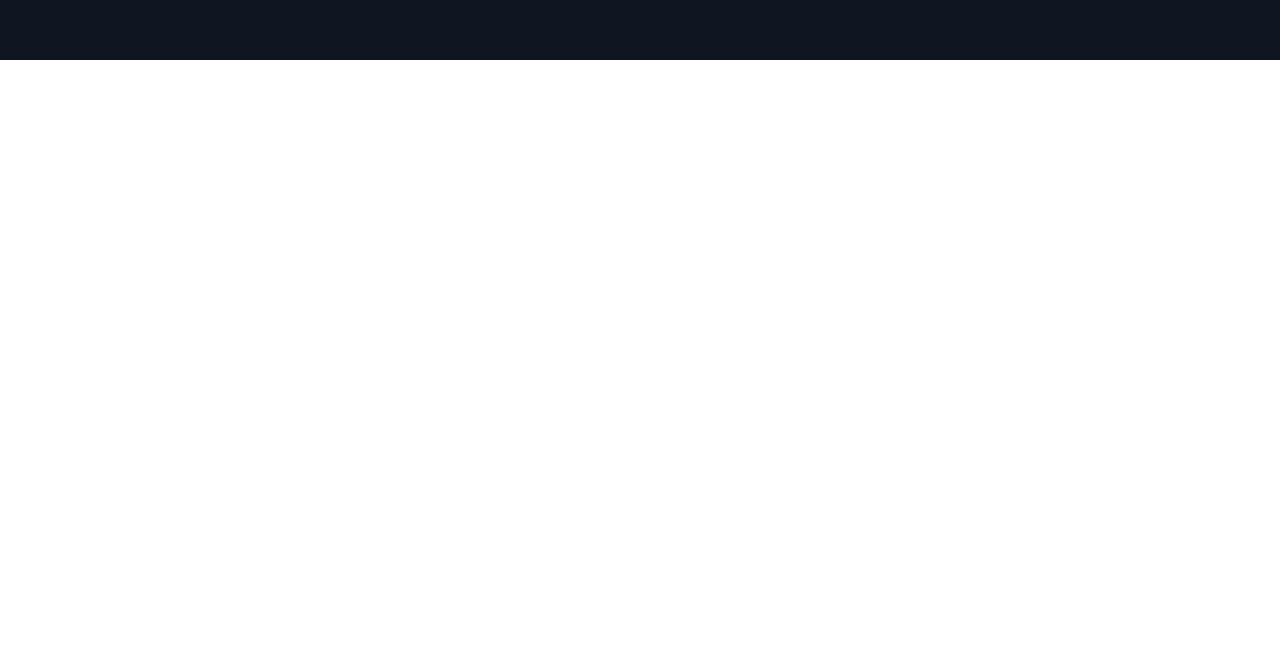
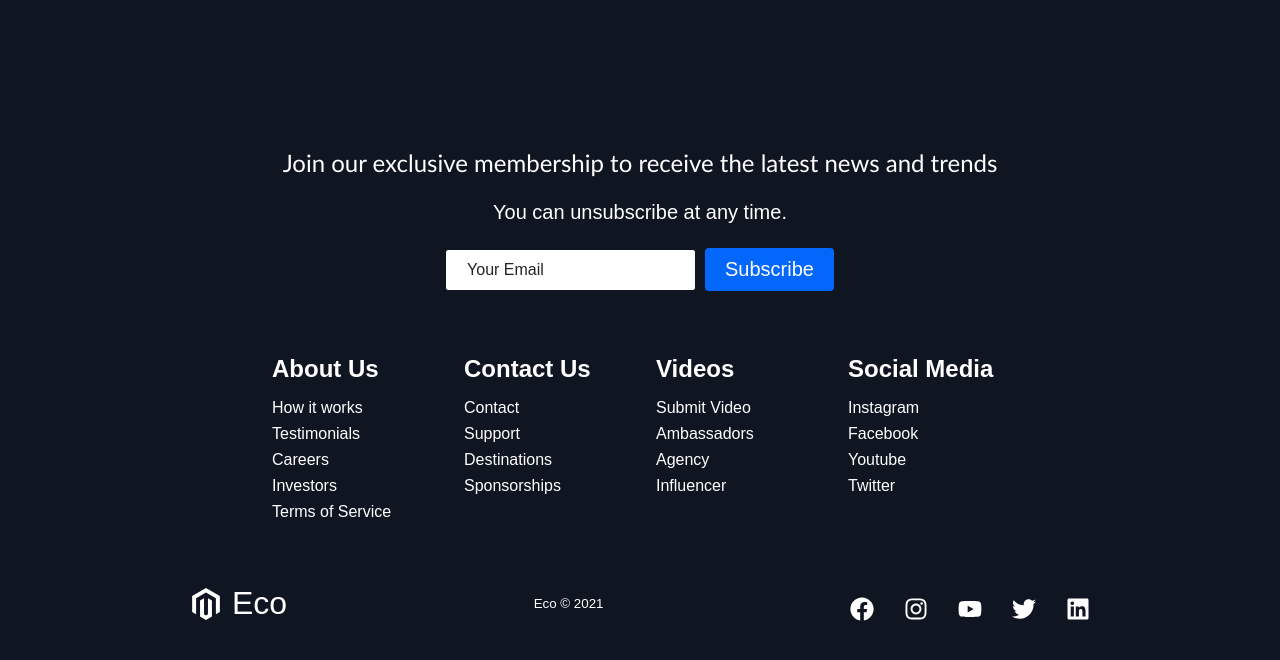
Before and after one commit to otinomz/React-site-and-styled-components, a React (Create React App) app: page / in a window 1280 px wide. Shown: the part 2139-2799 px from the top of the page. Before the commit the page ends 2199 px from the top, so only its background shows below. Built offline with nearby package versions, Linux system fonts and the light colour scheme.

Commit message:
footer added

```diff
--- a/src/App.js
+++ b/src/App.js
@@ -1,6 +1,6 @@
 import GlobalStyle from './globalStyles';
 import { BrowserRouter as Router, Switch, Route } from 'react-router-dom'
-import { Navbar } from "./components";
+import { Footer, Navbar } from "./components";
 import Home from './pages/HomePage/Home';
 
 function App() {
@@ -9,9 +9,10 @@ function App() {
       <GlobalStyle/>
         <Navbar/>
       <Switch>
-          <Route path="/" exact component={Home} />
+        <Route path="/" exact component={Home} />
+        {/* <Route path="/" exact component={Home} /> */}
       </Switch>
-
+        <Footer/>
       </Router>
   );
 }
--- a/src/components/Footer/Footer.elements.js
+++ b/src/components/Footer/Footer.elements.js
@@ -0,0 +1,158 @@
+import styled from 'styled-components';
+import { FaMagento } from 'react-icons/fa';
+import { Link } from 'react-router-dom';
+
+export const FooterContainer = styled.div`
+  background-color: #101522;
+  padding: 4rem 0 2rem 0;
+  display: flex;
+  flex-direction: column;
+  justify-content: center;
+  align-items: center;
+`;
+
+export const FooterSubscription = styled.section`
+  display: flex;
+  flex-direction: column;
+  justify-content: center;
+  align-items: center;
+  text-align: center;
+  margin-bottom: 24px;
+  padding: 24px;
+  color: #fff;
+`;
+
+export const FooterSubHeading = styled.p`
+  font-family: 'Trebuchet MS', 'Lucida Sans Unicode', 'Lucida Grande',
+    'Lucida Sans', Arial, sans-serif;
+  margin-bottom: 24px;
+  font-size: 24px;
+`;
+
+export const FooterSubText = styled.p`
+  margin-bottom: 24px;
+  font-size: 20px;
+`;
+
+export const Form = styled.form`
+  display: flex;
+  justify-content: center;
+  align-items: center;
+  @media screen and (max-width: 820px) {
+    flex-direction: column;
+    width: 80%;
+  }
+`;
+
+export const FormInput = styled.input`
+  padding: 10px 20px;
+  border-radius: 2px;
+  margin-right: 10px;
+  outline: none;
+  border: none;
+  font-size: 16px;
+  border: 1px solid #fff;
+  &::placeholder {
+    color: #242424;
+  }
+  @media screen and (max-width: 820px) {
+    width: 100%;
+    margin: 0 0 16px 0;
+  }
+`;
+
+export const FooterLinksContainer = styled.div`
+  width: 100%;
+  max-width: 1000px;
+  display: flex;
+  justify-content: center;
+  @media screen and (max-width: 820px) {
+    padding-top: 32px;
+  }
+`;
+
+export const FooterLinksWrapper = styled.div`
+  display: flex;
+  @media screen and (max-width: 820px) {
+    flex-direction: column;
+  }
+`;
+
+export const FooterLinkItems = styled.div`
+  display: flex;
+  flex-direction: column;
+  align-items: flex-start;
+  margin: 16px;
+  text-align: left;
+  width: 160px;
+  box-sizing: border-box;
+  color: #fff;
+  @media screen and (max-width: 420px) {
+    margin: 0;
+    padding: 10px;
+    width: 100%;
+  }
+`;
+
+export const FooterLinkTitle = styled.h2`
+  margin-bottom: 16px;
+`;
+
+export const FooterLink = styled(Link)`
+  color: #fff;
+  text-decoration: none;
+  margin-bottom: 0.5rem;
+  &:hover {
+    color: #0467fb;
+    transition: 0.3s ease-out;
+  }
+`;
+
+export const SocialMedia = styled.section`
+  max-width: 1000px;
+  width: 100%;
+`;
+
+export const SocialMediaWrap = styled.div`
+  display: flex;
+  justify-content: space-between;
+  align-items: center;
+  width: 90%;
+  max-width: 1000px;
+  margin: 40px auto 0 auto;
+  @media screen and (max-width: 820px) {
+    flex-direction: column;
+  }
+`;
+
+export const SocialLogo = styled(Link)`
+  color: #fff;
+  justify-self: start;
+  cursor: pointer;
+  text-decoration: none;
+  font-size: 2rem;
+  display: flex;
+  align-items: center;
+  margin-bottom: 16px;
+`;
+
+export const SocialIcon = styled(FaMagento)`
+  margin-right: 10px;
+`;
+
+export const WebsiteRights = styled.small`
+  color: #fff;
+  margin-bottom: 16px;
+`;
+
+export const SocialIcons = styled.div`
+  display: flex;
+  justify-content: space-between;
+  align-items: center;
+  width: 240px;
+`;
+
+export const SocialIconLink = styled.a`
+  color: #fff;
+  font-size: 24px;
+`;
--- a/src/components/Footer/Footer.js
+++ b/src/components/Footer/Footer.js
@@ -1,11 +1,116 @@
-import React from 'react'
+import React from 'react';
+import { Button } from '../../globalStyles';
+import {
+  FaFacebook,
+  FaInstagram,
+  FaYoutube,
+  FaTwitter,
+  FaLinkedin
+} from 'react-icons/fa';
+import {
+  FooterContainer,
+  FooterSubscription,
+  FooterSubText,
+  FooterSubHeading,
+  Form,
+  FormInput,
+  FooterLinksContainer,
+  FooterLinksWrapper,
+  FooterLinkItems,
+  FooterLinkTitle,
+  FooterLink,
+  SocialMedia,
+  SocialMediaWrap,
+  SocialLogo,
+  SocialIcon,
+  WebsiteRights,
+  SocialIcons,
+  SocialIconLink
+} from './Footer.elements';
 
-const Footer = () => {
-    return (
-        <div>
-
-        </div>
-    )
+function Footer() {
+  return (
+    <FooterContainer>
+      <FooterSubscription>
+        <FooterSubHeading>
+          Join our exclusive membership to receive the latest news and trends
+        </FooterSubHeading>
+        <FooterSubText>You can unsubscribe at any time.</FooterSubText>
+        <Form>
+          <FormInput name='email' type='email' placeholder='Your Email' />
+          <Button fontBig>Subscribe</Button>
+        </Form>
+      </FooterSubscription>
+      <FooterLinksContainer>
+        <FooterLinksWrapper>
+          <FooterLinkItems>
+            <FooterLinkTitle>About Us</FooterLinkTitle>
+            <FooterLink to='/sign-up'>How it works</FooterLink>
+            <FooterLink to='/'>Testimonials</FooterLink>
+            <FooterLink to='/'>Careers</FooterLink>
+            <FooterLink to='/'>Investors</FooterLink>
+            <FooterLink to='/'>Terms of Service</FooterLink>
+          </FooterLinkItems>
+          <FooterLinkItems>
+            <FooterLinkTitle>Contact Us</FooterLinkTitle>
+            <FooterLink to='/'>Contact</FooterLink>
+            <FooterLink to='/'>Support</FooterLink>
+            <FooterLink to='/'>Destinations</FooterLink>
+            <FooterLink to='/'>Sponsorships</FooterLink>
+          </FooterLinkItems>
+        </FooterLinksWrapper>
+        <FooterLinksWrapper>
+          <FooterLinkItems>
+            <FooterLinkTitle>Videos</FooterLinkTitle>
+            <FooterLink to='/'>Submit Video</FooterLink>
+            <FooterLink to='/'>Ambassadors</FooterLink>
+            <FooterLink to='/'>Agency</FooterLink>
+            <FooterLink to='/'>Influencer</FooterLink>
+          </FooterLinkItems>
+          <FooterLinkItems>
+            <FooterLinkTitle>Social Media</FooterLinkTitle>
+            <FooterLink to='/'>Instagram</FooterLink>
+            <FooterLink to='/'>Facebook</FooterLink>
+            <FooterLink to='/'>Youtube</FooterLink>
+            <FooterLink to='/'>Twitter</FooterLink>
+          </FooterLinkItems>
+        </FooterLinksWrapper>
+      </FooterLinksContainer>
+      <SocialMedia>
+        <SocialMediaWrap>
+          <SocialLogo to='/'>
+            <SocialIcon />
+            Eco
+          </SocialLogo>
+          <WebsiteRights>Eco © 2021</WebsiteRights>
+          <SocialIcons>
+            <SocialIconLink href='/' target='_blank' aria-label='Facebook'>
+              <FaFacebook />
+            </SocialIconLink>
+            <SocialIconLink href='/' target='_blank' aria-label='Instagram'>
+              <FaInstagram />
+            </SocialIconLink>
+            <SocialIconLink
+              href={
+                '//www.youtube.com/channel/UCsKsymTY_4BYR-wytLjex7A?view_as=subscriber'
+              }
+              rel='noopener noreferrer'
+              target='_blank'
+              aria-label='Youtube'
+            >
+              <FaYoutube />
+            </SocialIconLink>
+            <SocialIconLink href='/' target='_blank' aria-label='Twitter'>
+              <FaTwitter />
+            </SocialIconLink>
+            <SocialIconLink href='/' target='_blank' aria-label='LinkedIn'>
+              <FaLinkedin />
+            </SocialIconLink>
+          </SocialIcons>
+        </SocialMediaWrap>
+      </SocialMedia>
+    </FooterContainer>
+  );
 }
 
-export default Footer
+export default Footer;
--- a/src/components/index.js
+++ b/src/components/index.js
@@ -1,2 +1,3 @@
 export { default as Navbar } from './Navbar/Navbar'
-export {default as Info} from './InfoSection/Info'
+export { default as Info } from './InfoSection/Info'
+export {default as Footer} from './Footer/Footer'
```
